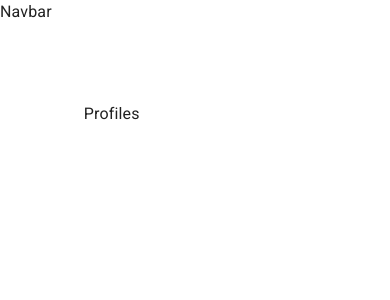
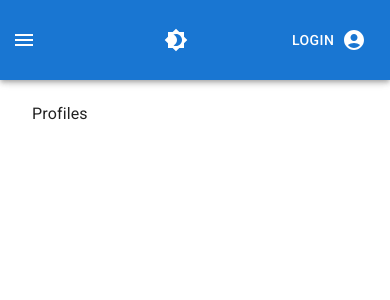
Before and after one commit to mavic111/filmpire, a React (Vite) app: page /profiles/1 in a window 390 px wide. Shown: the top 300 px of the page. Built offline with nearby package versions, Linux system fonts and the light colour scheme.

Commit message:
Add Navbar and Sidebar

```diff
--- a/src/components/NavBar/NavBar.jsx
+++ b/src/components/NavBar/NavBar.jsx
@@ -1,11 +1,112 @@
-import React from 'react';
-import { AppBar } from '@mui/material';
+import React, { useState } from 'react';
+import { AppBar, Toolbar, useMediaQuery, IconButton, useTheme, Button, Avatar, Drawer } from '@mui/material';
+import { Menu, Brightness7, Brightness4, AccountCircle } from '@mui/icons-material';
+import { Link } from 'react-router-dom';
+import { NavDrawer } from './styles';
+import Sidebar from '../Sidebar/Sidebar';
 
-const NavBar = () => (
-  <>
-    <AppBar position="fixed" />
-    <div>Navbar</div>
-  </>
-);
+const NavBar = () => {
+  const [mobileOpen, setMobileOpen] = useState(false);
+  const isMobile = useMediaQuery('(max-width:600px)');
+  const theme = useTheme();
+  const isAuthenticated = false;
+  return (
+    <>
+      <AppBar position="fixed">
+        <Toolbar sx={{
+          height: '80px',
+          display: 'flex',
+          justifyContent: 'space-between',
+          marginLeft: '240px',
+          [theme.breakpoints.down('sm')]: {
+            marginLeft: 0,
+          },
+        }}
+        >
+          {isMobile && (
+          <IconButton
+            color="inherit"
+            edge="start"
+            style={{ outline: 'none' }}
+            onClick={() => setMobileOpen((prevMobileOpen) => !prevMobileOpen)}
+            sx={{
+              marginRight: theme.spacing(2),
+              [theme.breakpoints.up('sm')]: {
+                display: 'none',
+              },
+            }}
+          >
+            <Menu />
+          </IconButton>
+          )}
+          <IconButton
+            color="inherit"
+            sx={{ ml: 1 }}
+            onClick={() => {}}
+          >
+            {theme.palette.mode === 'dark' ? <Brightness7 /> : <Brightness4 />}
+          </IconButton>
+          {!isMobile && 'Search...' }
+          <div>
+            {!isAuthenticated ? (
+              <Button
+                color="inherit"
+                onClick={() => {}}
+              >
+                Login &nbsp;<AccountCircle />
+              </Button>
+            ) : (
+              <Button
+                color="inherit"
+                component={Link}
+                to="/profiles/:id"
+                sx={{
+                  '&:hover': {
+                    color: 'white !important',
+                    textDecoration: 'none',
+                  },
+                }}
+                onClick={() => {}}
+              >
+                {!isMobile && <>My Movies &nbsp;</>}
+                <Avatar
+                  style={{ width: 30, height: 30 }}
+                  alt="Profile"
+                  src="https://images.unsplash.com/photo-1535713875002-d1d0cf377fde"
+                />
+              </Button>
+            )}
+          </div>
+        </Toolbar>
+      </AppBar>
+      <div>
+        <NavDrawer>
+          {isMobile ? (
+            <Drawer
+              variant="temporary"
+              anchor="right"
+              open={mobileOpen}
+              onClose={() => setMobileOpen((prevMobileOpen) => !prevMobileOpen)}
+              classes={{ paper: {} }}
+              ModalProps={{ keepMounted: true }}
+            >
+              <Sidebar setMobileOpen={setMobileOpen} />
+
+            </Drawer>
+          ) : (
+            <Drawer
+              variant="permanent"
+              classes={{ paper: {} }}
+              open
+            >
+              <Sidebar setMobileOpen={setMobileOpen} />
+            </Drawer>
+          )}
+        </NavDrawer>
+      </div>
+    </>
+
+  );
+};
 
 export default NavBar;
--- /dev/null
+++ b/src/components/NavBar/styles.js
@@ -0,0 +1,11 @@
+// eslint-disable-next-line camelcase
+import { styled } from '@mui/system';
+
+const drawerWidth = '240px';
+
+export const NavDrawer = styled('nav')(({ theme }) => ({
+  [theme.breakpoints.up('sm')]: {
+    width: drawerWidth,
+    flexShrink: '0',
+  },
+}));
--- /dev/null
+++ b/src/components/Sidebar/Sidebar.jsx
@@ -0,0 +1,91 @@
+import React from 'react';
+import { Divider, List, ListItemButton, ListSubheader, ListItemText, ListItemIcon } from '@mui/material';
+import { useTheme } from '@mui/system';
+import { ImageLink, Image, Links, GenreImage } from './styles';
+
+const Sidebar = ({ setMobileOpen }) => {
+  const theme = useTheme();
+
+  const redLogo = 'https://fontmeme.com/permalink/210930/8531c658a743debe1e1aa1a2fc82006e.png';
+  const blueLogo = 'https://fontmeme.com/permalink/210930/6854ae5c7f76597cf8680e48a2c8a50a.png';
+
+  const categories = [
+    {
+      label: 'Popular',
+      value: 'popular',
+    },
+    {
+      label: 'Top Rated',
+      value: 'top_rated',
+    },
+    {
+      label: 'Upcoming',
+      value: 'upcoming',
+    },
+  ];
+
+  const genres = [{
+    label: 'Comedy',
+    value: 'comedy',
+  },
+  {
+    label: 'Action',
+    value: 'action',
+  },
+  {
+    label: 'Horror',
+    value: 'horror',
+  },
+  {
+    label: 'Animation',
+    value: 'animation',
+  },
+  ];
+
+  return (
+    <>
+      <ImageLink to="/">
+        <Image
+          sx={{}}
+          src={theme.palette.mode === 'light' ? redLogo : blueLogo}
+          alt="Filmpire Logo"
+        />
+      </ImageLink>
+      <Divider />
+      <List>
+        <ListSubheader>Categories</ListSubheader>
+        {categories.map(({ label, value }) => (
+          <Links key={value} to="/">
+            <ListItemButton
+              onClick={() => setMobileOpen((prevMobileOpen) => !prevMobileOpen)}
+            >
+              <ListItemIcon>
+                <GenreImage src="" height={30} />
+              </ListItemIcon>
+              <ListItemText primary={label} />
+            </ListItemButton>
+          </Links>
+        ))}
+      </List>
+      <Divider />
+      <List>
+        <ListSubheader>Genres</ListSubheader>
+        {genres.map(({ label, value }) => (
+          <Links key={value} to="/">
+            <ListItemButton
+              onClick={() => setMobileOpen((prevMobileOpen) => !prevMobileOpen)}
+            >
+              <ListItemIcon>
+                <GenreImage src="" height={30} />
+              </ListItemIcon>
+              <ListItemText primary={label} />
+            </ListItemButton>
+          </Links>
+        ))}
+      </List>
+    </>
+
+  );
+};
+
+export default Sidebar;
--- /dev/null
+++ b/src/components/Sidebar/styles.js
@@ -0,0 +1,22 @@
+// eslint-disable-next-line camelcase
+import { styled } from '@mui/system';
+import { Link } from 'react-router-dom';
+
+export const ImageLink = styled(Link)({
+  display: 'flex',
+  justifyContent: 'center',
+  padding: '10% 0',
+});
+
+export const Image = styled('img')({
+  width: '70%',
+});
+
+export const Links = styled(Link)(({ theme }) => ({
+  color: theme.palette.text.primary,
+  textDecoration: 'none',
+}));
+
+export const GenreImage = styled('img')(({ theme }) => ({
+  filter: theme.palette.mode === 'dark' && 'invert(1)',
+}));
```
